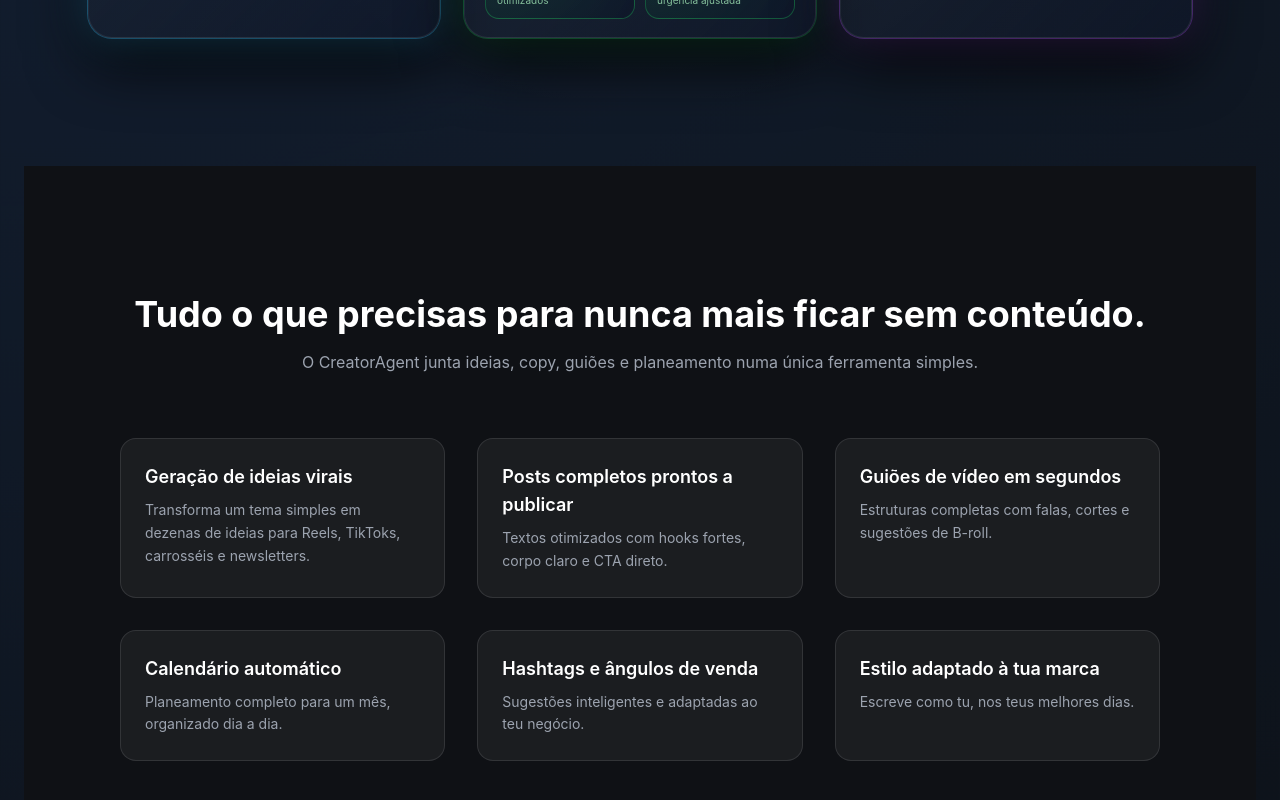
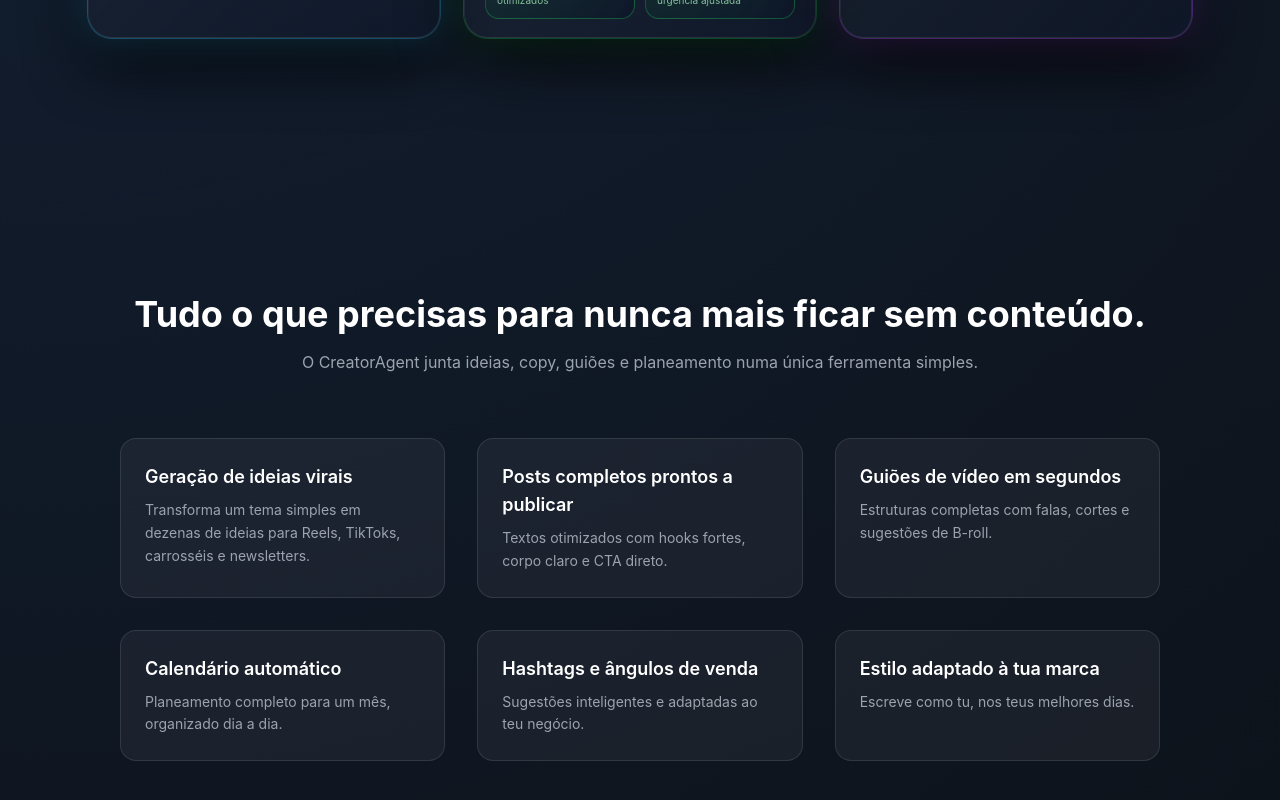
Before and after one commit to user0208308930298929832/creatoragentholder, a Next.js app: page / in a window 1280 px wide. Shown: the part 836-1636 px from the top of the page. Built offline with nearby package versions, Linux system fonts and the light colour scheme.

Commit message:
Update Features.tsx

```diff
--- a/components/Features.tsx
+++ b/components/Features.tsx
@@ -27,7 +27,7 @@ const features = [
 
 export default function Features() {
   return (
-    <section className="w-full py-32 px-6 md:px-12 lg:px-24 bg-[#0f1115]">
+    <section className="w-full py-32 px-6 md:px-12 lg:px-24">
       <div className="max-w-6xl mx-auto">
         <h2 className="text-center text-4xl font-bold mb-4">
           Tudo o que precisas para nunca mais ficar sem conteúdo.
```
